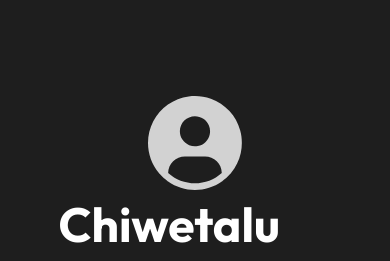
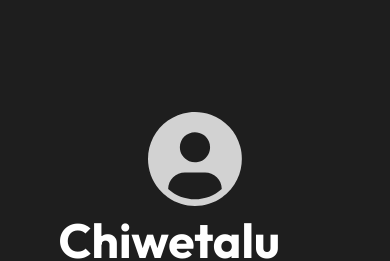
Before and after one commit to Chiwetalu345/Portfolio-site, a plain HTML site: page index.html in a window 390 px wide. Shown: the top 261 px of the page. Drawn offline with Linux system fonts and the light colour scheme.

Commit message:
first portfolio site commit

```diff
--- a/style.css
+++ b/style.css
@@ -148,6 +148,6 @@ section{
         width: 100%;
     }
     .illustration {
-    padding-block-start: 0em;
+    padding-block-start: 1em;
 }
 }
```
